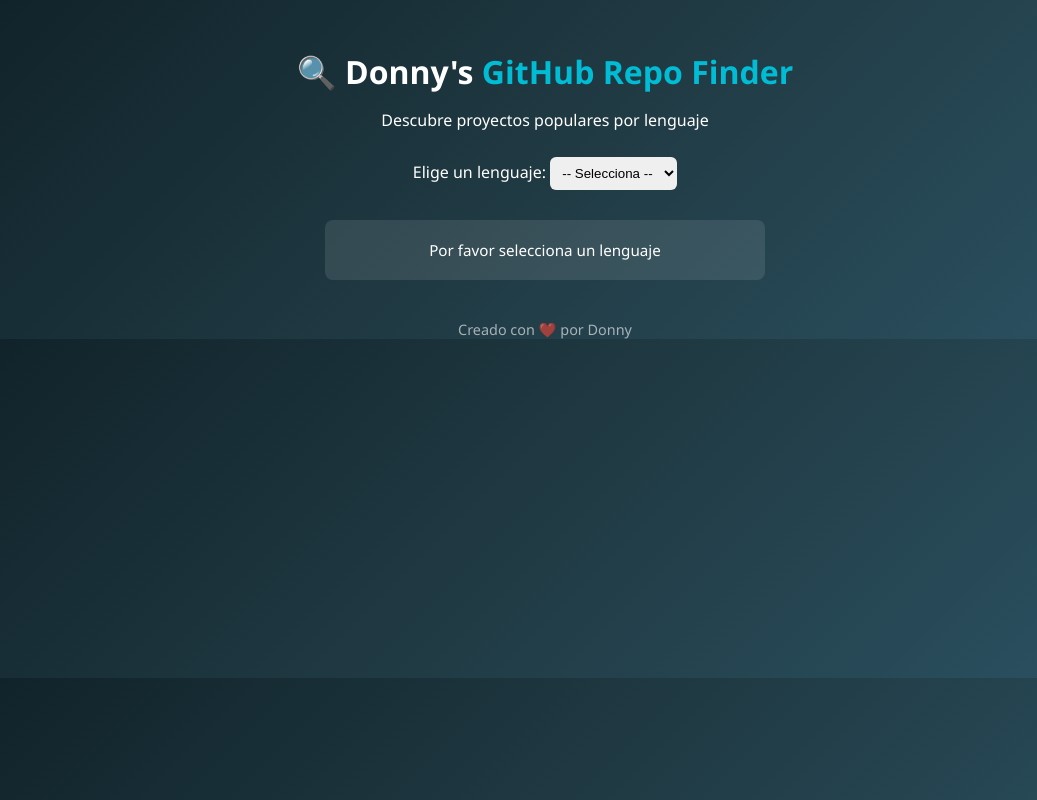
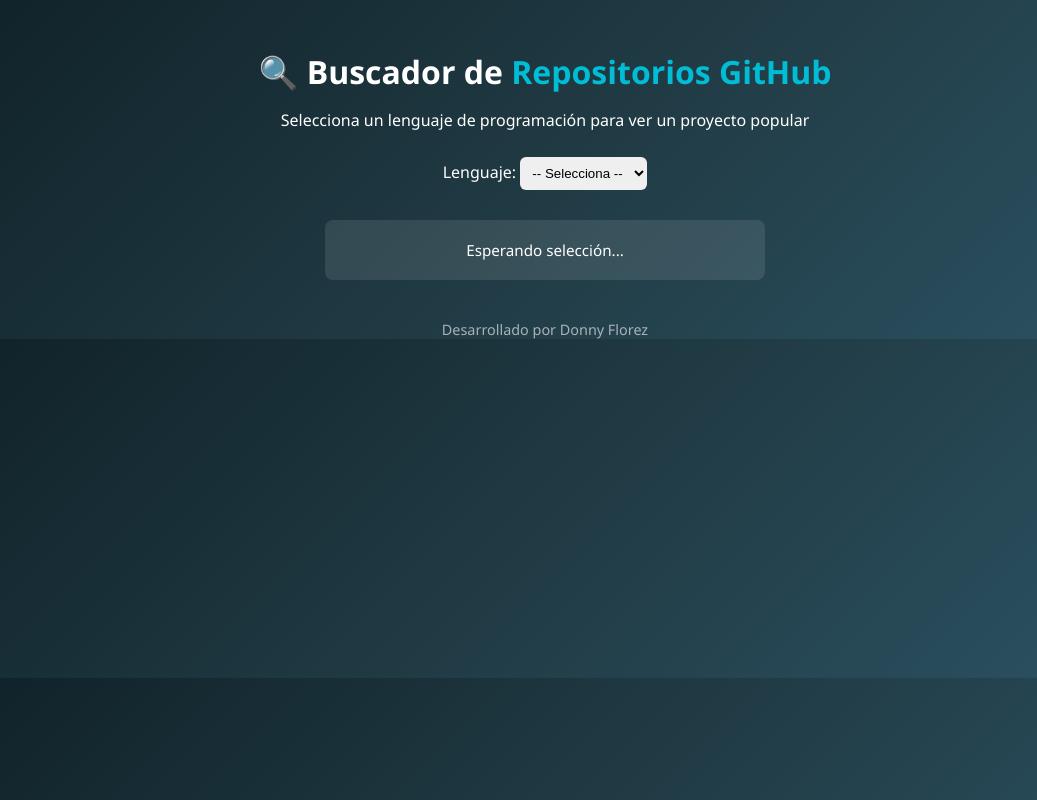
Before and after one commit to DonnyFlorez/TercerCorte, a plain HTML site: page index.html in a window 1280 px wide. Shown: the whole page, without its empty margins (95-1132 px from the left). Drawn offline with Linux system fonts and the light colour scheme.

Commit message:
Update index.html

```diff
--- a/index.html
+++ b/index.html
@@ -3,16 +3,16 @@
 <head>
   <meta charset="UTF-8" />
   <meta name="viewport" content="width=device-width, initial-scale=1.0" />
-  <title>Donny's GitHub Repo Finder</title>
-  <!-- Enlace correcto al archivo de estilos -->
+  <title>Buscador de Repositorios GitHub</title>
+  <!-- Enlace correcto al archivo CSS -->
   <link rel="stylesheet" href="style.css" />
 </head>
 <body>
   <main class="container">
-    <h1>🔍 Donny's <span class="highlight">GitHub Repo Finder</span></h1>
-    <p>Descubre proyectos populares por lenguaje</p>
+    <h1>🔍 Buscador de <span class="highlight">Repositorios GitHub</span></h1>
+    <p>Selecciona un lenguaje de programación para ver un proyecto popular</p>
 
-    <label for="languageSelect">Elige un lenguaje:</label>
+    <label for="languageSelect">Lenguaje:</label>
     <select id="languageSelect">
       <option value="">-- Selecciona --</option>
       <option value="javascript">JavaScript</option>
@@ -22,14 +22,14 @@
       <option value="c%2B%2B">C++</option>
     </select>
 
-    <div id="repoDisplay" class="card">Por favor selecciona un lenguaje</div>
+    <div id="repoDisplay" class="card">Esperando selección...</div>
 
-    <button id="refreshBtn" class="hidden">🔁 Actualizar</button>
+    <button id="refreshBtn" class="hidden">🔁 Obtener otro</button>
 
-    <footer>Creado con ❤️ por Donny</footer>
+    <footer>Desarrollado por Donny Florez</footer>
   </main>
 
-  <!-- Enlace correcto al script JS -->
+  <!-- Enlace correcto al archivo JS -->
   <script src="script.js"></script>
 </body>
 </html>
```
